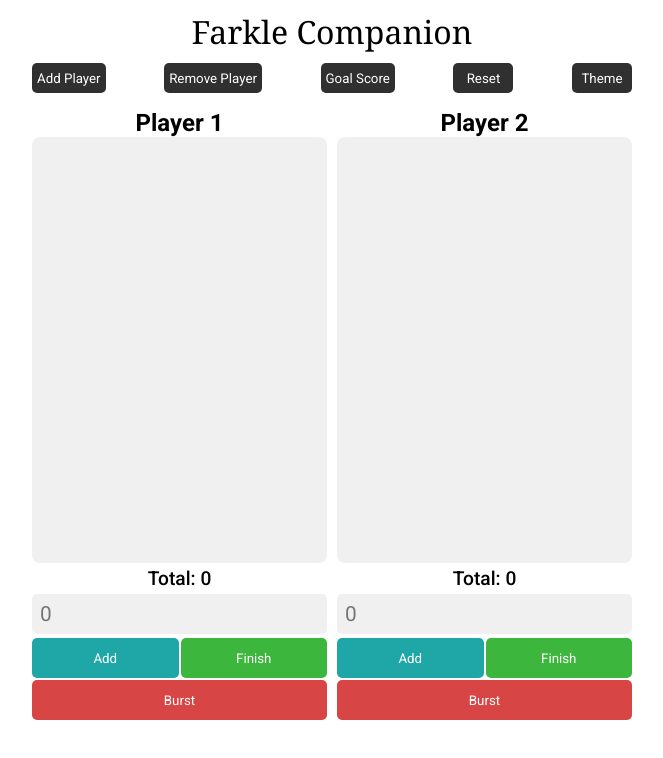
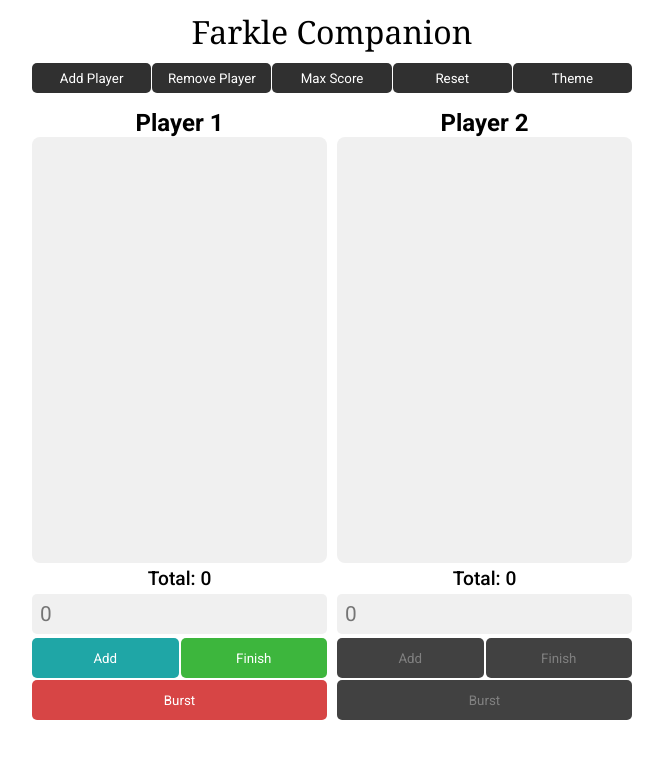
Before and after one commit to v-t0r/farkle-companion, a React (Vite) app: page / in a window 1280 px wide. Shown: the top 758 px of the page, without its empty margins (308-971 px from the left). Built offline with nearby package versions, Linux system fonts and the light colour scheme.

Commit message:
Added players' turns.

```diff
--- a/index.html
+++ b/index.html
@@ -10,6 +10,7 @@
     <title>Vite + React</title>
   </head>
   <body id="body">
+    <div id="modal"></div>
     <div id="root"></div>
     <script type="module" src="/src/main.jsx"></script>
   </body>
--- a/package.json
+++ b/package.json
@@ -10,6 +10,7 @@
     "preview": "vite preview"
   },
   "dependencies": {
+    "motion": "^12.6.3",
     "react": "^19.0.0",
     "react-dom": "^19.0.0"
   },
--- a/src/App.css
+++ b/src/App.css
@@ -81,3 +81,18 @@ button {
     background-color: var(--button-bg-color);
     cursor: pointer;
 }
+
+input {
+    margin: 4px 0;
+    padding: 8px;
+
+    color: var(--input-text-color);
+    background-color: var(--input-bg-color);
+    border-radius: 5px;outline: var(--input-outline-color);
+    border: none;
+}
+
+input:focus {
+    outline: solid var(--input-outline-color) 2px;
+    outline-offset: -2px;
+}
--- a/src/App.jsx
+++ b/src/App.jsx
@@ -1,18 +1,23 @@
 import './App.css'
 import styles from "./App.module.css"
 
-import { useContext, useEffect } from "react"
+import { useContext, useEffect, useState } from "react"
 import { GameContext } from './store/GameContext'
 
 import PlayerColumn from './components/PlayerColumn/PlayerColumn'
+import Modal from './components/Modal/Modal'
 
 function App() {
+
+    const [modalVisibility, setModalVisibility] = useState(false)
+
     const {
         gameState,
         addPlayer,
         removePlayer,
         changeTheme,
-        resetGame
+        resetGame,
+        setMaxScore
     } = useContext(GameContext)
 
     useEffect(() => {
@@ -25,7 +30,7 @@ function App() {
                 <div className={styles["config-buttons-div"]}>
                     <button type='button' onClick={addPlayer} >Add Player</button>
                     <button type='button' onClick={removePlayer} >Remove Player</button>
-                    <button type='button'>Goal Score</button>
+                    <button type='button' onClick={() => setModalVisibility(true)}>Max Score</button>
                     <button type='button' onClick={resetGame}>Reset</button>
                     <button type="button" onClick={changeTheme}>Theme</button>
                 </div>
@@ -40,6 +45,23 @@ function App() {
                     })}
                 </div>
             </main>
+
+            {modalVisibility && <Modal onEscape={() => setModalVisibility(false)} >
+                <div className={styles["score-modal"]}>
+                    <div>
+                        <label>Max Score</label>
+                        <input
+                            type="number"
+                            value={gameState.goalScore}
+                            onChange={(e) => setMaxScore({newMaxScore: e.target.value})}></input>
+                    </div>
+
+                    <button type='button' onClick={() => setModalVisibility(false)}>Ok</button>
+                </div>
+
+            </Modal>}
+
+
         </>
     )
 }
--- a/src/App.module.css
+++ b/src/App.module.css
@@ -10,7 +10,7 @@
 }
 
 .config-buttons-div button {
-    flex-shrink: 1;
+    flex: 1;
 }
 
 .players-div {
@@ -25,3 +25,18 @@
     height: 100%;
     flex-grow: 0;
 }
+
+.score-modal {
+    display: flex;
+    flex-direction: column;
+    justify-content: center;
+    align-items: center;
+    padding: 20px;
+    gap: 10px;
+}
+
+.score-modal > div {
+    display: flex;
+    flex-direction: column;
+    font-size: small;
+}
--- /dev/null
+++ b/src/components/Modal/Modal.jsx
@@ -0,0 +1,35 @@
+import styles from "./Modal.module.css"
+
+import { useRef, useEffect } from "react"
+import { createPortal } from "react-dom"
+import { motion } from "motion/react"
+
+export default function Modal({ children, onEscape}) {
+    const dialog = useRef()
+
+    useEffect(() => {
+        const modal = dialog.current
+        modal.showModal()
+
+        //closes when unmounted
+        return () => {
+            modal.close()
+        }
+    })
+
+    return createPortal(
+        <motion.dialog
+            ref={dialog}
+            className={styles["modal"]}
+            onCancel={onEscape}
+            initial={{opacity: 0, scale: 0.9}}
+            animate={{opacity: 1, scale: 1}}
+            exit={{opacity: 0, y: -30}}
+            layout
+            transition={{type: "spring", bounce: 0.5, duration: 0.5}}
+        >
+            {children}
+        </motion.dialog>,
+        document.getElementById("modal")
+    )
+}
--- /dev/null
+++ b/src/components/Modal/Modal.module.css
@@ -0,0 +1,25 @@
+.modal {
+    display: flex;
+    flex-direction: column;
+    align-items: center;
+    justify-content: center;
+
+    margin: auto;
+
+    background-color: var(--bg-color);
+
+    min-height: 100px;
+    min-width: 100px;
+    max-width: 90%;
+
+    outline: none;
+    border: none;
+    border-radius: 8px;
+
+    backdrop-filter: blur(100px);
+}
+
+.modal::backdrop {
+    background-color: rgba(0, 0, 0, 0.553);
+    backdrop-filter: blur(2px);
+}
--- a/src/components/PlayerColumn/PlayerColumn.jsx
+++ b/src/components/PlayerColumn/PlayerColumn.jsx
@@ -1,16 +1,20 @@
 import RoundsHistory from "../RoundsHistory/RoundsHistory"
 import styles from "./PlayerColumn.module.css"
 
-import { useContext, useEffect, useRef } from "react"
+import { useContext, useEffect, useRef, useState } from "react"
 import { GameContext } from '../../store/GameContext'
+import Modal from "../Modal/Modal"
+import { AnimatePresence } from "motion/react"
 
 export default function PlayerColumn({playerNumber}){
 
-    const {gameState, addPoints, finishRound, burstRound} = useContext(GameContext)
+    const [modalVisibility, setModalVisibility] = useState(false)
 
+
+    const {gameState, addPoints, finishRound, burstRound, changeName} = useContext(GameContext)
     const playerInfo = gameState.players[playerNumber]
+    const isPlayerTurn = (gameState.playerTurn === playerNumber)
     const inputRef = useRef(null)
-
 
     useEffect(() => {
 
@@ -49,36 +53,61 @@ export default function PlayerColumn({playerNumber}){
          inputRef.current.value = ""
     }
 
-    return <div className={styles["player-column"]}>
-        <h2>{playerInfo.name}</h2>
+    return <><div className={styles["player-column"]}>
+        <h2 onClick={() => setModalVisibility(true)} >{playerInfo.name}</h2>
 
         <RoundsHistory playerNumber={playerNumber} />
 
         <p id={styles["score"]}>{`Total: ${playerInfo.totalPoints}`}</p>
 
-        <input ref={inputRef} type="number" placeholder="0" />
+        <input
+            ref={inputRef}
+            type="number"
+            placeholder="0"
+            disabled={!isPlayerTurn}
+        />
 
         <div className={styles["action-buttons"]}>
             <div>
                 <button
                     type="button"
-                    id={styles["add-button"]}
+                    className={`${isPlayerTurn ? styles["add-button"] : styles["disabled-button"]}`}
                     onClick={handleAddPoints}
+                    disabled={!isPlayerTurn}
                 >Add</button>
 
                 <button
                     type="button"
-                    id={styles["finish-button"]}
+                    className={`${isPlayerTurn ? styles["finish-button"] : styles["disabled-button"]}`}
                     onClick={handleFinishRound}
+                    disabled={!isPlayerTurn}
                 >Finish</button>
             </div>
 
             <button
                 type="button"
-                id={styles["burst-button"]}
+                className={`${isPlayerTurn ? styles["burst-button"] : styles["disabled-button"]}`}
                 onClick={handleBurstRound}
+                disabled={!isPlayerTurn}
             >Burst</button>
+
         </div>
 
+
+
     </div>
+
+    <AnimatePresence>
+        {modalVisibility && <Modal onEscape={() => setModalVisibility(false)}>
+            <div className={styles["name-modal"]}>
+                <input
+                    value={gameState.players[playerNumber].name}
+                    onChange={(e) => changeName({playerNumber, newName: e.target.value})}
+                ></input>
+                <button type="button" onClick={() => setModalVisibility(false)}>Ok</button>
+            </div>
+        </Modal>}
+    </AnimatePresence>
+
+    </>
 }
--- a/src/components/PlayerColumn/PlayerColumn.module.css
+++ b/src/components/PlayerColumn/PlayerColumn.module.css
@@ -5,7 +5,6 @@
     min-width: 45%;
 
     height: 100%;
-
 }
 
 #score {
@@ -20,23 +19,12 @@
 }
 
 .player-column input {
-    margin: 4px 0;
     font-size: 1.3rem;
     height: 40px;
-    padding: 8px;
-
-    color: var(--input-text-color);
-    background-color: var(--input-bg-color);
-    border-radius: 5px;outline: var(--input-outline-color);
-    border: none;
-}
-
-.player-column input:focus {
-    outline: solid var(--input-outline-color) 2px;
-    outline-offset: -2px;
 }
 
 .action-buttons {
+    position: relative;
     display: flex;
     flex-direction: column;
     gap: 2px;
@@ -55,32 +43,68 @@
     color: white;
 }
 
-#add-button {
+.add-button {
     background-color: rgb(31, 166, 166);
 }
-#add-button:hover {
+.add-button:hover {
     background-color: rgb(36, 185, 185);
 }
-#add-button:active {
+.add-button:active {
     background-color: rgb(28, 148, 148);
 }
 
-#finish-button {
+.finish-button {
     background-color: rgb(61, 182, 61);
 }
-#finish-button:hover {
+.finish-button:hover {
     background-color: rgb(65, 193, 65);
 }
-#finish-button:active {
+.finish-button:active {
     background-color: rgb(55, 165, 55);
 }
 
-#burst-button {
+.burst-button {
     background-color: rgb(215, 69, 69);
 }
-#burst-button:hover {
+.burst-button:hover {
     background-color: rgb(241, 77, 77);
 }
-#burst-button:active {
+.burst-button:active {
     background-color: rgb(187, 60, 60);
 }
+
+.disabled-button {
+    background-color: rgb(65, 65, 65);
+    color: grey !important;
+    cursor: default;
+}
+
+.name-modal {
+    display: flex;
+    flex-direction: column;
+    padding: 20px;
+    align-items: center;
+    gap: 10px;
+}
+
+.name-modal > input {
+    font-size: 1.1rem;
+    height: 40px;
+    width: 200px
+}
+
+.block-wall {
+    position: absolute;
+    background-color: rgba(0, 0, 0, 0.279);
+    top: 0;
+    left: 0;
+    width: 100%;
+    height: 100%;
+}
+
+@media screen and (max-width: 450px) {
+    .player-column h2 {
+        font-size: 1.2rem;
+    }
+
+}
--- a/src/components/RoundsHistory/RoundsHistory.jsx
+++ b/src/components/RoundsHistory/RoundsHistory.jsx
@@ -10,21 +10,25 @@ export default function RoundsHistory({playerNumber}){
     return <ul className={styles["rounds-list"]}>
 
         {player.history.map((roundHistory, index) => {
-            return <div key={index} className={`${styles["round-div"]} ${roundHistory.bursted ? styles["bursted-round"] : styles["finished-round"]}`}>
+            return <li className={styles["round-li"]}>
+                <p>Round {index+1}</p>
+                <div key={index} className={`${styles["round-div"]} ${roundHistory.bursted ? styles["bursted-round"] : styles["finished-round"]}`}>
 
                     {(gameState.showBursted || !roundHistory.burst) && roundHistory.roundHistory.map((points, index) => {
                         return <li key={index}>{points}</li>
-                })
-
-            }
+                    })}
                 </div>
+            </li>
         })}
 
-        {player.currentRound.length !== 0 && <div className={styles["round-div"]}>
+        {player.currentRound.length !== 0 && <li className={styles["round-li"]}>
+                <p>Round {player.history.length + 1}</p>
+                <div className={styles["round-div"]}>
                     {player.currentRound.map((points, index) => {
                         return <li key={index}>{points}</li>
                     })}
-        </div>}
+                </div>
+            </li>}
 
     </ul>
 }
--- a/src/components/RoundsHistory/RoundsHistory.module.css
+++ b/src/components/RoundsHistory/RoundsHistory.module.css
@@ -13,6 +13,18 @@
     flex-grow: 1;
     background-color: var(--light-color);
     overflow-y: auto;
+}
+
+.round-li {
+    display: flex;
+    flex-direction: column;
+    justify-content: center;
+    gap: 4px;
+}
+
+.round-li > p {
+    font-weight: 500;
+    text-align: center;
 }
 
 .round-div {
--- a/src/store/GameContext.jsx
+++ b/src/store/GameContext.jsx
@@ -20,6 +20,7 @@ const initalStateValue = {
     ],
     goalScore: 4000,
     showBursted: true,
+    playerTurn: 0,
     theme: "light"
 }
 
@@ -31,9 +32,10 @@ const defaultContextValue = {
     finishRound: () => {},
     burstRound: () => {},
     changeTheme: () => {},
-    resetGame: () => {}
+    resetGame: () => {},
+    changeName: () => {},
+    setMaxScore: () => {}
 }
-
 
 export const GameContext = createContext({defaultContextValue})
 
@@ -58,12 +60,15 @@ function gameStateReducer(state, action) {
         case "REMOVE_PLAYER": {
             if(state.players.length <= 2) return state
 
-            return {
-                ...state,
-                players: [
-                    ...state.players.slice(0, state.players.length-1)
-                ]
+            const newState = structuredClone(state)
+
+            if(state.playerTurn === state.players.length-1){
+                newState.playerTurn = 0
             }
+
+            newState.players = state.players.slice(0, state.players.length-1)
+
+            return newState
         }
 
         case "ADD_POINTS": {
@@ -93,9 +98,10 @@ function gameStateReducer(state, action) {
 
             player.totalPoints += roundHistory.reduce((acc, current) => acc + current, 0 )
             player.currentRound = []
+            newState.players[action.payload.playerNumber] = player
 
+            newState.playerTurn = player.number === (state.players.length - 1) ? 0 : player.number + 1
 
-            newState.players[action.payload.playerNumber] = player
             return newState
         }
 
@@ -112,8 +118,10 @@ function gameStateReducer(state, action) {
             }]
 
             player.currentRound = []
+            newState.players[action.payload.playerNumber] = player
 
-            newState.players[action.payload.playerNumber] = player
+            newState.playerTurn = player.number === (state.players.length - 1) ? 0 : player.number + 1
+
             return newState
         }
 
@@ -140,7 +148,20 @@ function gameStateReducer(state, action) {
                 }
             }
 
+            newState.playerTurn = 0
+
             return newState
+        }
+
+        case "CHANGE_NAME": {
+            const newState = structuredClone(state)
+
+            newState.players[action.payload.playerNumber].name = action.payload.newName
+            return newState
+        }
+
+        case "SET_MAX_SCORE": {
+            return {...state, goalScore: action.payload.newMaxScore}
         }
     }
 
@@ -195,6 +216,20 @@ export default function GameContextProvider ({children}) {
         })
     }
 
+    function changeName(payload){
+        dispatch({
+            type: "CHANGE_NAME",
+            payload: payload
+        })
+    }
+
+    function setMaxScore(payload){
+        dispatch({
+            type: "SET_MAX_SCORE",
+            payload: payload
+        })
+    }
+
     const ctxValue = {
         gameState,
         addPlayer,
@@ -203,7 +238,9 @@ export default function GameContextProvider ({children}) {
         finishRound,
         burstRound,
         changeTheme,
-        resetGame
+        resetGame,
+        changeName,
+        setMaxScore
     }
 
     return <GameContext.Provider value={ctxValue}>
```
Also changed, not shown: 1 other file (tests, documents, lock files or other folders). Lines whose indentation alone changed are shown as unchanged.
